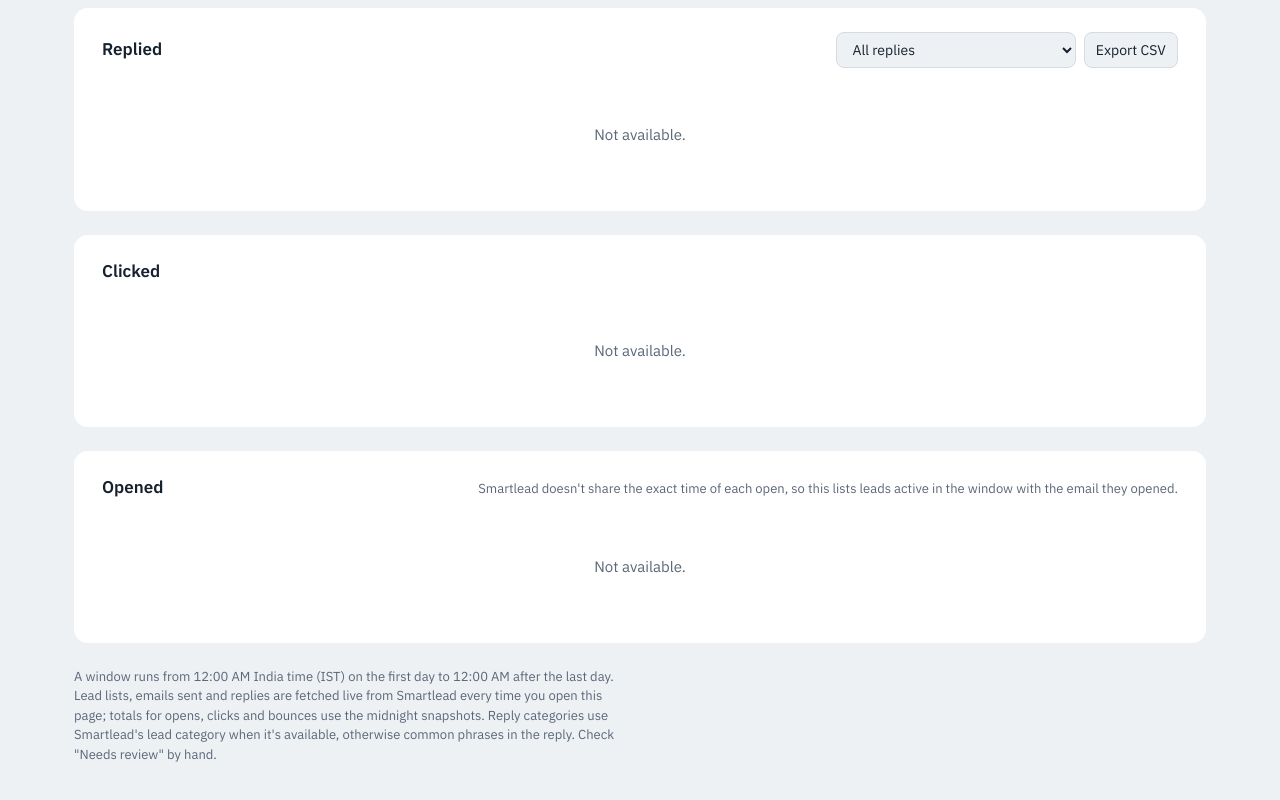
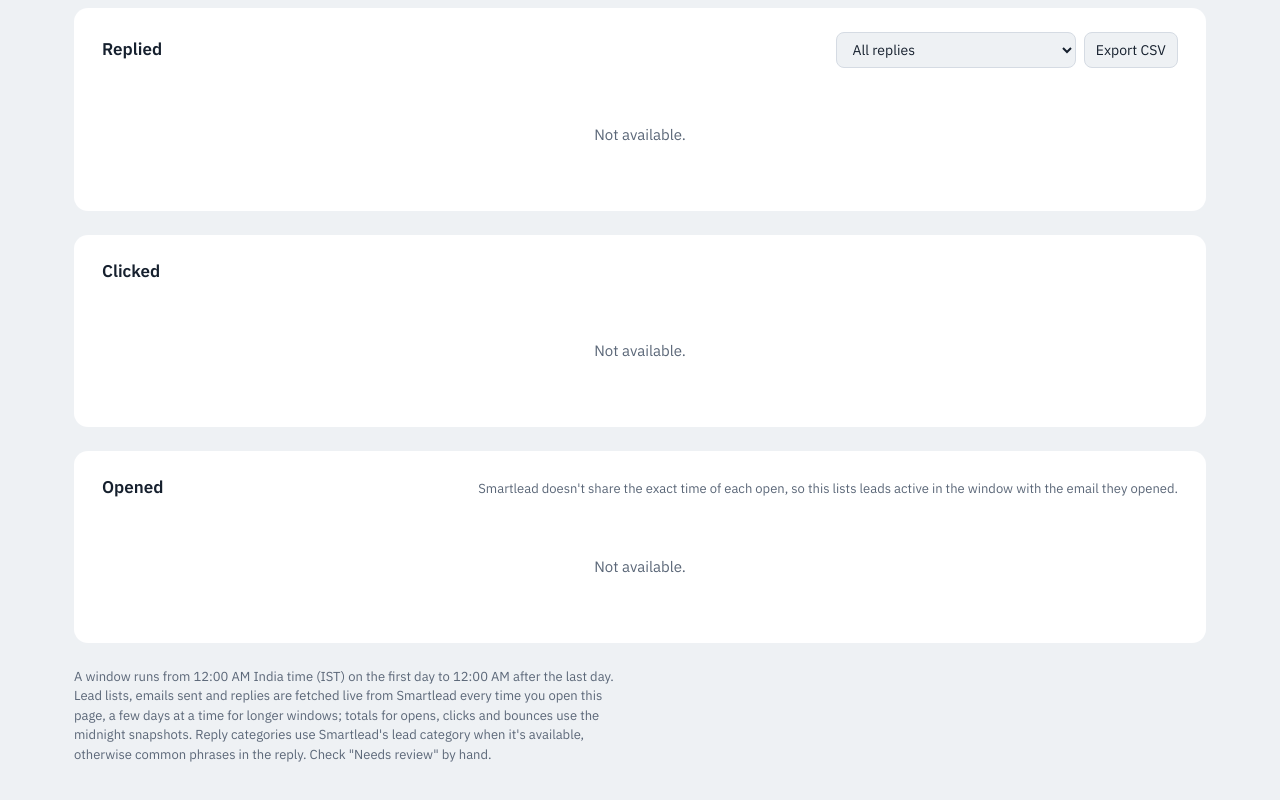
Before and after one commit to himanshusingh60120/smartlead-dashboard, a website: page public/report.html in a window 1280 px wide. Shown: the part 1810-2610 px from the top of the page. Drawn offline with Linux system fonts and the light colour scheme; no server answers.

Commit message:
Update report.html

```diff
--- a/public/report.html
+++ b/public/report.html
@@ -100,7 +100,7 @@
     </section>
 
     <footer class="foot">
-      A window runs from 12:00 AM India time (IST) on the first day to 12:00 AM after the last day. Lead lists, emails sent and replies are fetched live from Smartlead every time you open this page; totals for opens, clicks and bounces use the midnight snapshots.
+      A window runs from 12:00 AM India time (IST) on the first day to 12:00 AM after the last day. Lead lists, emails sent and replies are fetched live from Smartlead every time you open this page, a few days at a time for longer windows; totals for opens, clicks and bounces use the midnight snapshots.
       Reply categories use Smartlead's lead category when it's available, otherwise common phrases in the reply. Check "Needs review" by hand.
     </footer>
   </div>
```
